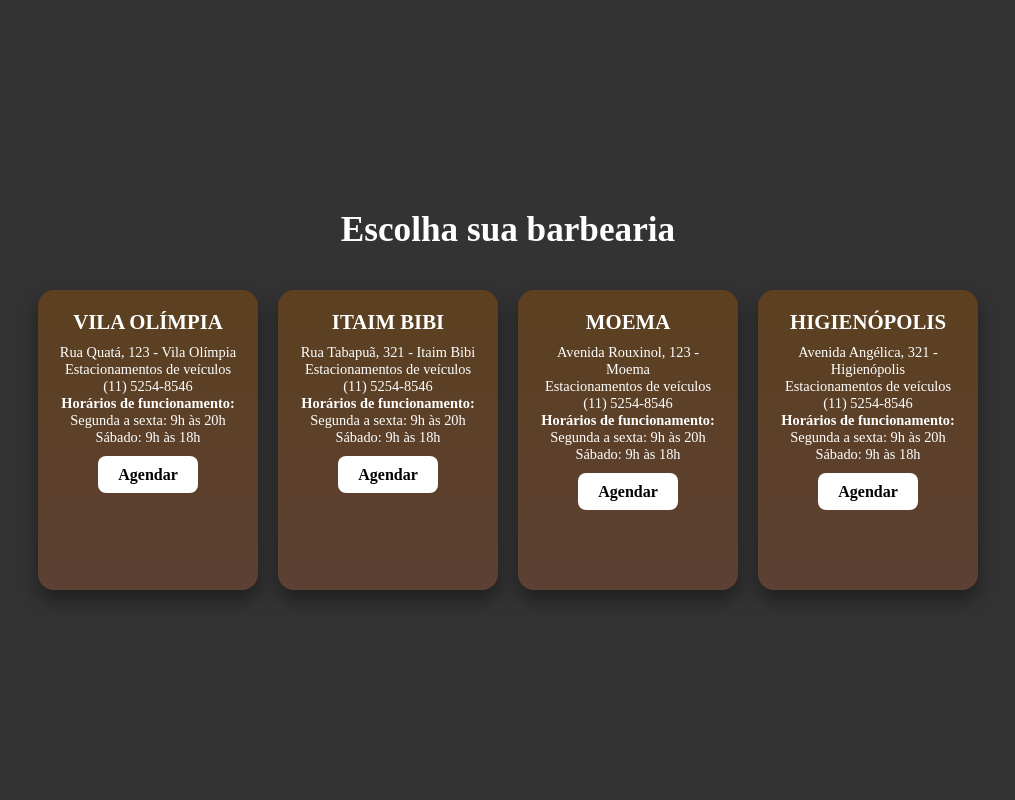
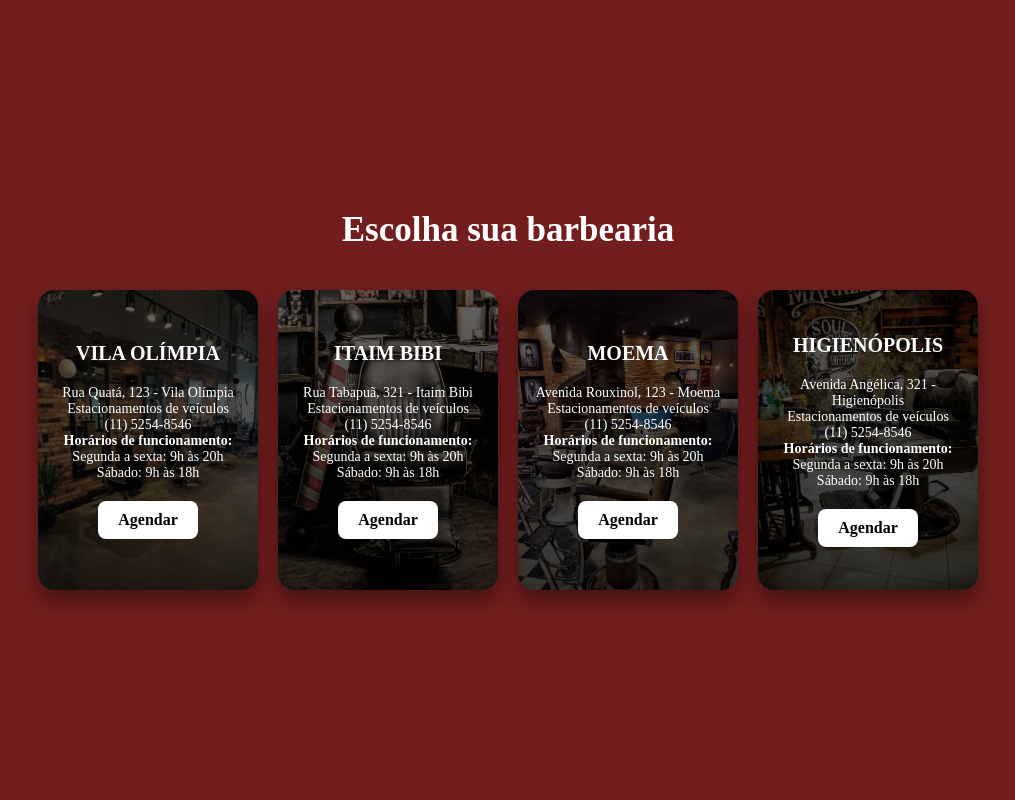
Before and after one commit to Brian2994/Barbearia_Projeto_Web, a PHP site: page /agendamento.html in a window 1280 px wide. Shown: the whole page, without its empty margins (132-1147 px from the left). Run offline with PHP 8.4, Linux system fonts and the light colour scheme.

Commit message:
Fiz algumas alterações no html e adicionei imagens no css

```diff
--- a/HTML/agendamento.html
+++ b/HTML/agendamento.html
@@ -11,7 +11,7 @@
   <h1>Escolha sua barbearia</h1>
 
   <div class="gallery">
-    <div class="card rotate-left">
+    <div class="card rotate-left card-vila">
       <h2>VILA OLÍMPIA</h2>
       <p>
         Rua Quatá, 123 - Vila Olímpia<br>
@@ -23,7 +23,7 @@
     </p>
       <a href="#">Agendar</a>
     </div>
-    <div class="card rotate-slight-left">
+    <div class="card rotate-slight-left card-itaim">
       <h2>ITAIM BIBI</h2>
       <p>
         Rua Tabapuã, 321 - Itaim Bibi<br>
@@ -35,7 +35,7 @@
     </p>
       <a href="#">Agendar</a>
     </div>
-    <div class="card rotate-slight-right">
+    <div class="card rotate-slight-right card-moema">
       <h2>MOEMA</h2>
       <p>
         Avenida Rouxinol, 123 - Moema<br>
@@ -47,7 +47,7 @@
     </p>
       <a href="#">Agendar</a>
     </div>
-    <div class="card rotate-right">
+    <div class="card rotate-right card-oscar">
       <h2>HIGIENÓPOLIS</h2>
       <p>
         Avenida Angélica, 321 - Higienópolis<br>
--- a/HTML/assets/css/agendamento.css
+++ b/HTML/assets/css/agendamento.css
@@ -1,3 +1,4 @@
+/* Formatação */
 * {
   margin: 0;
   padding: 0;
@@ -6,7 +7,7 @@
 
 body {
   min-height: 100vh;
-  background: #333;
+  background: #721e1e;
   color: white;
   display: flex;
   flex-direction: column;
@@ -18,7 +19,7 @@ body {
 
 h1 {
   margin-bottom: 40px;
-  font-size: 2.2rem;
+  font-size: 35px;
   color: white;
 }
 
@@ -32,9 +33,8 @@ h1 {
 .card {
   width: 220px;
   height: 300px;
-  background: linear-gradient(to bottom, #5c4020, #5c4033);
   border-radius: 16px;
-  padding: 20px;
+  padding: 20px 10px;
   text-align: center;
   color: white;
   box-shadow: 0 10px 20px rgba(0,0,0,0.4);
@@ -42,6 +42,11 @@ h1 {
   transition: transform 0.5s ease, box-shadow 0.5s ease;
   cursor: pointer;
   position: relative;
+
+  display: flex;
+  flex-direction: column;
+  justify-content: center;
+  align-items: center;
 }
 
 /* Hover mágico 3D */
@@ -53,12 +58,12 @@ h1 {
 
 /* Contenido */
 .card h2 {
-  margin-bottom: 10px;
-  font-size: 1.3rem;
+  margin-bottom: 20px;
+  font-size: 20px;
 }
 
 .card p {
-  font-size: 0.9rem;
+  font-size: 14px;
   margin-bottom: 20px;
 }
 
@@ -73,5 +78,38 @@ h1 {
 }
 
 .card a:hover {
-  background-color: #f2f2f2;
+  background-color: #721e1e;
 }
+
+/* Fondo para os card */
+.card-vila {
+  background-image: linear-gradient(to bottom, rgba(0,0,0,0.6), rgba(0,0,0,0.8)),
+  url('/HTML/assets/imagens/unidade_vila_olimpia.jpg');
+  background-size: cover;
+  background-position: center;
+  background-repeat: no-repeat;
+}
+
+.card-itaim {
+  background-image: linear-gradient(to bottom, rgba(0,0,0,0.6), rgba(0,0,0,0.8)),
+  url('/HTML/assets/imagens/unidade_itaim_bibi.jpg');
+  background-size: cover;
+  background-position: center;
+  background-repeat: no-repeat;
+}
+
+.card-moema {
+  background-image: linear-gradient(to bottom, rgba(0,0,0,0.6), rgba(0,0,0,0.8)),
+  url('/HTML/assets/imagens/unidade_moema.jpg');
+  background-size: cover;
+  background-position: center;
+  background-repeat: no-repeat;
+}
+
+.card-oscar {
+  background-image: linear-gradient(to bottom, rgba(0,0,0,0.6), rgba(0,0,0,0.8)),
+  url('/HTML/assets/imagens/unidade_oscar_freire.webp');
+  background-size: cover;
+  background-position: center;
+  background-repeat: no-repeat;
+}
```
